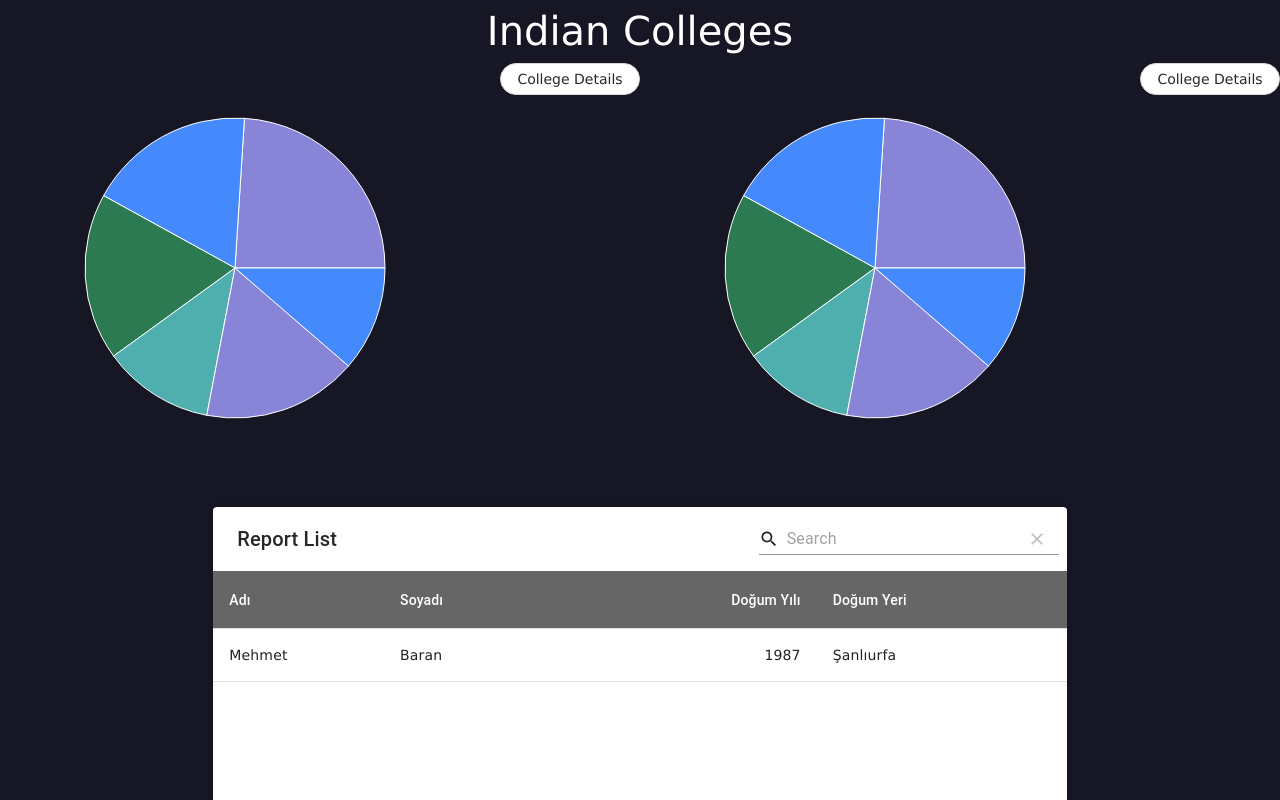
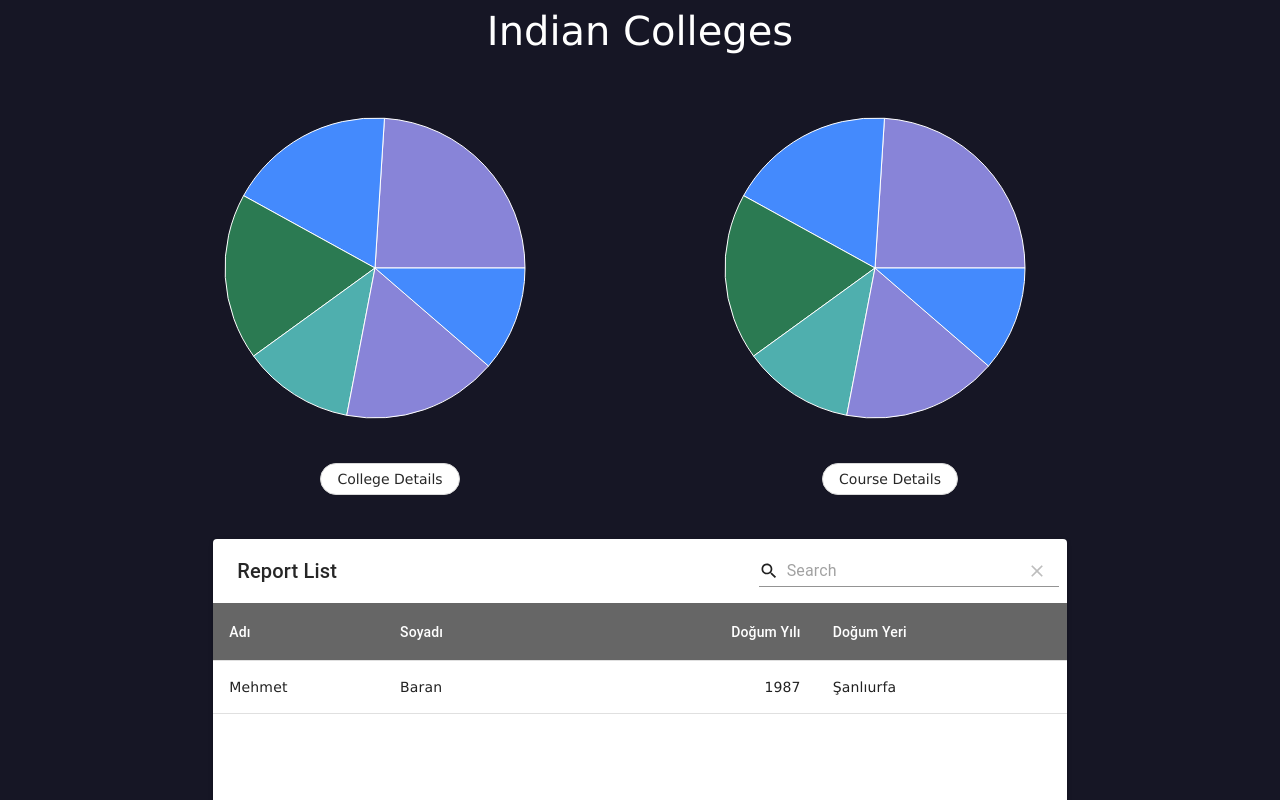
Before and after one commit to karthik003/oneshot-ai-fe, a React (Create React App) app: page / in a window 1280 px wide. Shown: the top 800 px of the page. Built offline with nearby package versions, Linux system fonts and the light colour scheme.

Commit message:
UI Update

```diff
--- a/src/Main.js
+++ b/src/Main.js
@@ -1,20 +1,7 @@
 import React,{forwardRef,useEffect,useState} from 'react'
 import { PieChart, Pie, Legend, Tooltip, ResponsiveContainer,Cell } from 'recharts';
-import { Grid, IconButton,Paper } from "@material-ui/core";
 import { Button, Radio } from 'antd';
 import Colleges from './Colleges'
-import { makeStyles } from '@material-ui/core/styles';
-const useStyles = makeStyles((theme) => ({
-    root: {
-      flexGrow: 1,
-    },
-    paper: {
-      padding: theme.spacing(2),
-      textAlign: 'center',
-      color: theme.palette.text.secondary,
-    },
-  }));
-
 const data01 = [
     { name: 'Group A', value: 400 },
     { name: 'Group B', value: 300 },
@@ -35,9 +22,6 @@ const data01 = [
   const COLORS = ['#8884d8', '#448AFD', '#2B7A52','#4FAFAE'];
 
 function Main() {
-    const classes = useStyles();
-
-
     const [tableType,setTableType] =useState('college')
     const handleCollegeClick=()=>{
         setTableType('college');
@@ -50,9 +34,8 @@ function Main() {
             <div style={{fontSize:"40px"}}>
                 Indian Colleges
             </div>
-            <div style={{justifyContent:"center"}} className={classes.root}>
-                <Grid container>
-                <Grid container item xs={6} justify="center">
+            <div style={{justifyContent:"center",display:"flex"}}>
+                <div>
                     <PieChart width={500} height={400} style={{textAlign:"center"}}>
                     <Pie
                         dataKey="value"
@@ -73,8 +56,8 @@ function Main() {
                         <Button type="default" shape="round" onClick={handleCollegeClick} >
                                 College Details
                         </Button>
-                    </Grid>
-                    <Grid container item xs={6} justify="center">
+                </div>
+                <div>
                     <PieChart width={500} height={400} style={{textAlign:"center"}}>
                     <Pie
                         dataKey="value"
@@ -92,12 +75,10 @@ function Main() {
                     </Pie>
                         <Tooltip />
                         </PieChart>
-                        <Button type="default" shape="round" onClick={handleCollegeClick} >
-                                College Details
+                        <Button type="default" shape="round" onClick={handleCourseClick} >
+                                Course Details
                         </Button>
-                    </Grid>
-                </Grid>
-
+                </div>
                 </div>
 
                 <br /><br />
```
Lines whose indentation alone changed are shown as unchanged.
